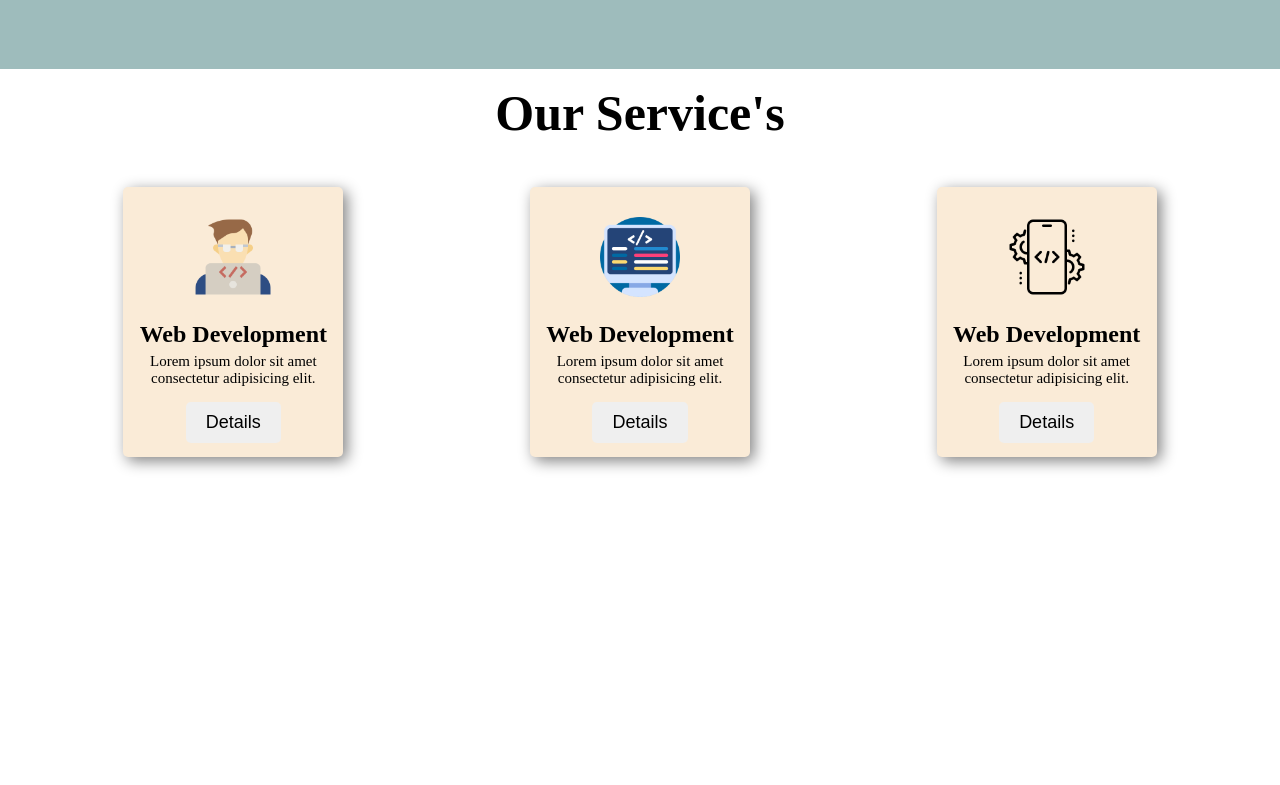
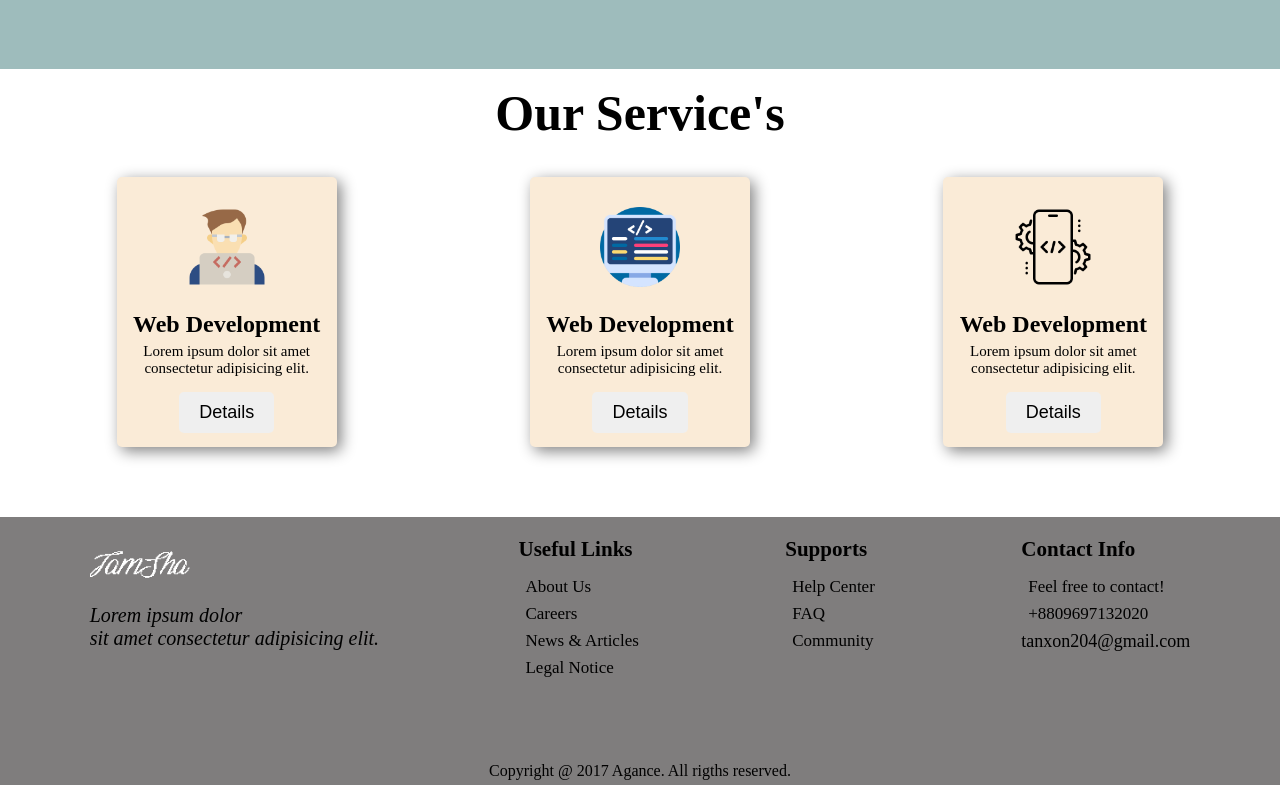
Before and after one commit to Shahab17/DAY-4-CS, a plain HTML site: page index.html in a window 1280 px wide. Shown: the part 1306-2091 px from the top of the page. Before the commit the page ends 1811 px from the top, so only its background shows below. Drawn offline with Linux system fonts and the light colour scheme.

Commit message:
added footer & done

```diff
--- a/index.html
+++ b/index.html
@@ -35,7 +35,7 @@
                     <button class="click">Explore More</button>
                 </div>
                 <div class="banner-img">
-                    <img class="person" src="/img/person.png" alt="">
+                    <img class="person" src="/img/web.png" alt="">
                 </div>
 
             </div>
@@ -87,10 +87,35 @@
         <section>
             <div class="footer">
                 <div class="footer-left">
-                    <img src="" alt="">
+                    <img class="log" src="/img/sec.png" alt="">
+                    <p class="footer-para" >Lorem ipsum dolor <br> sit amet consectetur adipisicing elit.</p>
+                </div>
+                <div class="links">
+                    <h3 class="link-title" >Useful Links</h3>
+                    <li class="gap" >About Us</li>
+                    <li class="gap" >Careers </li>
+                    <li class="gap" >News & Articles</li>
+                    <li class="gap" >Legal Notice</li>
+                </div>
+                <div class="links">
+                    <h3 class="link-title" >Supports</h3>
+                    <li class="gap" >Help Center</li>
+                    <li class="gap" >FAQ </li>
+                    <li class="gap" >Community</li>
+
+                </div>
+                <div class="links">
+                    <h3 class="link-title" >Contact Info</h3>
+                    <li class="gap" >Feel free to contact!</li>
+                    <li class="gap" >+8809697132020 </li>
+                    <liclass="gap" >tanxon204@gmail.com</li>
+
                 </div>
             </div>
         </section>
+        <div class="copyright">
+            <p class="" >Copyright @ 2017 Agance. All rigths reserved.</p>
+        </div>
     </footer>
 </body>
 </html>
--- a/style.css
+++ b/style.css
@@ -117,8 +117,9 @@
 .service-container{
     display: flex;
     justify-content: space-around;
-    /* margin-bottom: 50px; */
-    padding: 30px;
+    margin-bottom: 50px;
+    padding: 20px;
+
 }
 .box{
     width: 200px;
@@ -145,3 +146,42 @@
     margin-bottom: 15px;
     font-size: 15px;
 }
+/* footer section  */
+
+.footer{
+    display: flex;
+    /* text-align: center; */
+    height: 200px;
+    justify-content: space-around;
+    background-color: rgba(95, 92, 92, 0.795);
+    padding: 20px;
+    /* border: 3px solid red; */
+
+
+
+}
+.footer-left{
+
+}
+.link-title{
+    margin-bottom: 15px;
+}
+.links{
+    list-style: none;
+    font-size: 18px;
+
+
+}
+.footer-para{
+    font-size: 20px;
+    font-style: italic;
+}
+.gap{
+    margin: 7px;
+    font-size: 17px;
+}
+.copyright{
+    text-align: center;
+    padding: 5px;
+    background-color: rgba(95, 92, 92, 0.795);
+}
```
Also changed, not shown: img/web.png.
